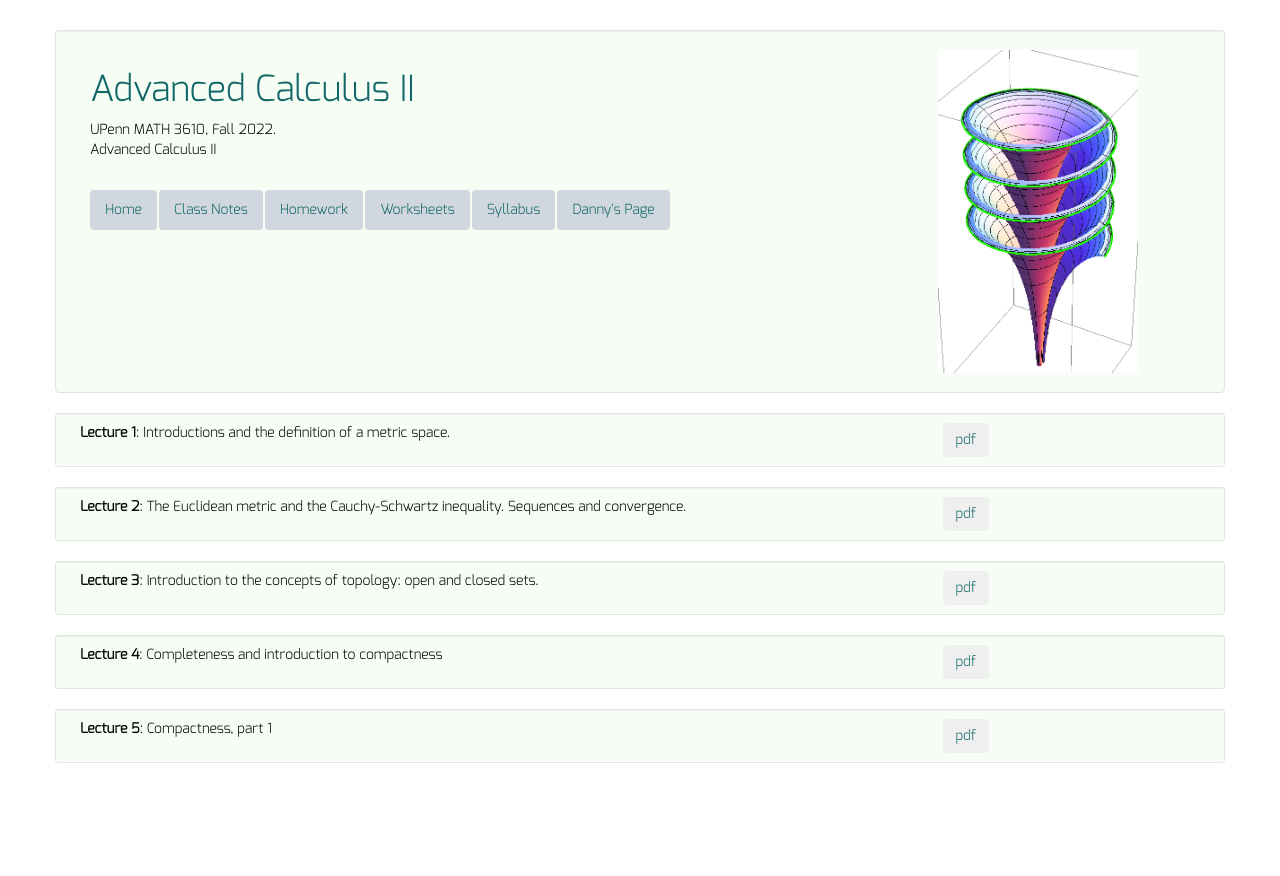
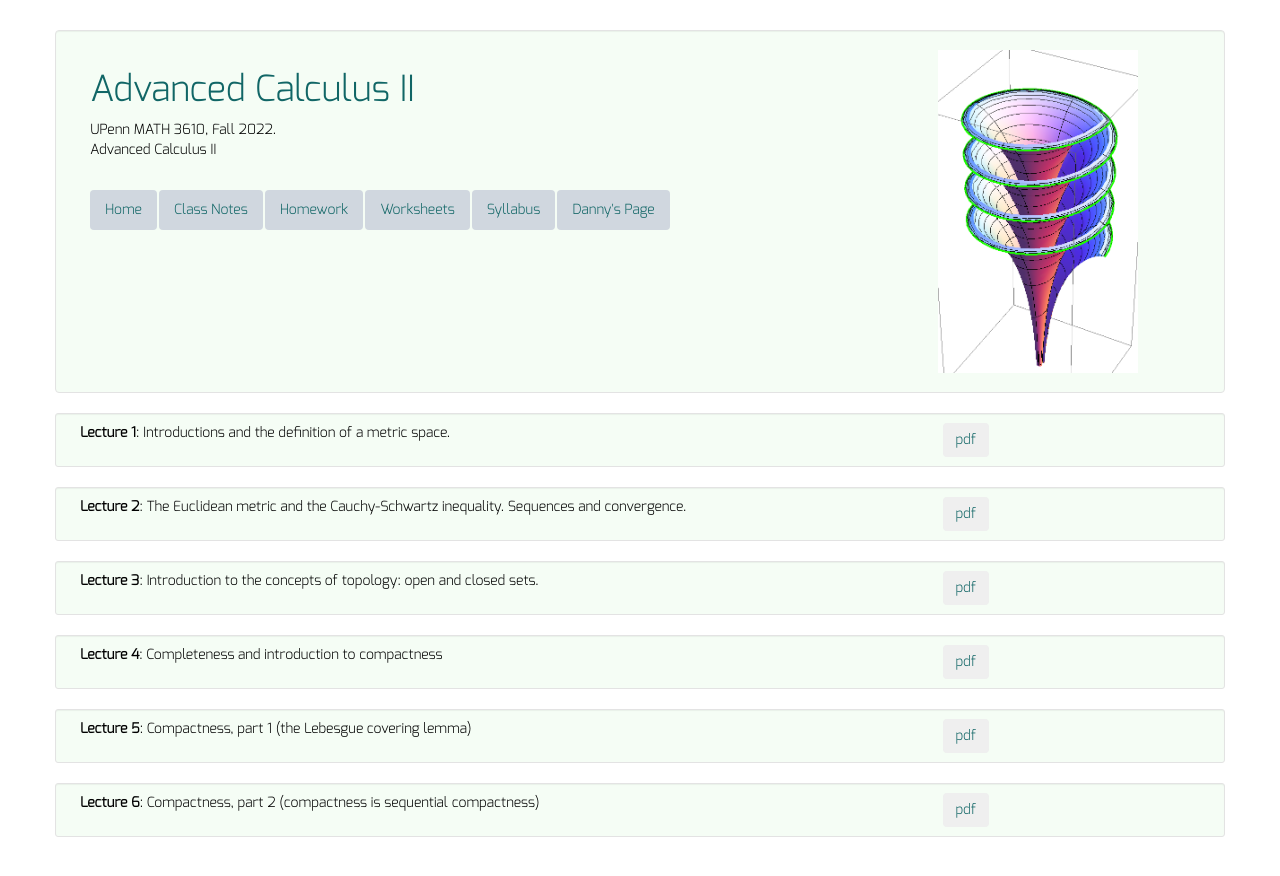
Before and after one commit to dkrashen/advancedcalc2, a Jekyll site: the page built from lectures/index.html, in a window 1280 px wide. Shown: the top 876 px of the page. Built offline with Jekyll 4.4.1, drawn with Linux system fonts in a browser that asks for light colours.

Commit message:
add lecture 6

```diff
--- a/_data/lectures.yml
+++ b/_data/lectures.yml
@@ -11,5 +11,8 @@
   description: "Completeness and introduction to compactness"
   filename: "lecture4.pdf"
 - title: "Lecture 5"
-  description: "Compactness, part 1"
+  description: "Compactness, part 1 (the Lebesgue covering lemma)"
   filename: "lecture5.pdf"
+- title: "Lecture 6"
+  description: "Compactness, part 2 (compactness is sequential compactness)"
+  filename: "lecture6.pdf"
```
Also changed, not shown: 1 other file.
